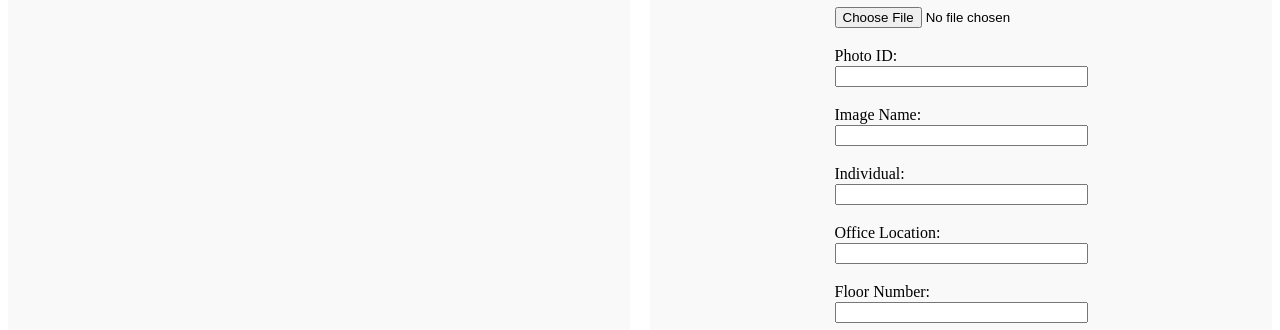
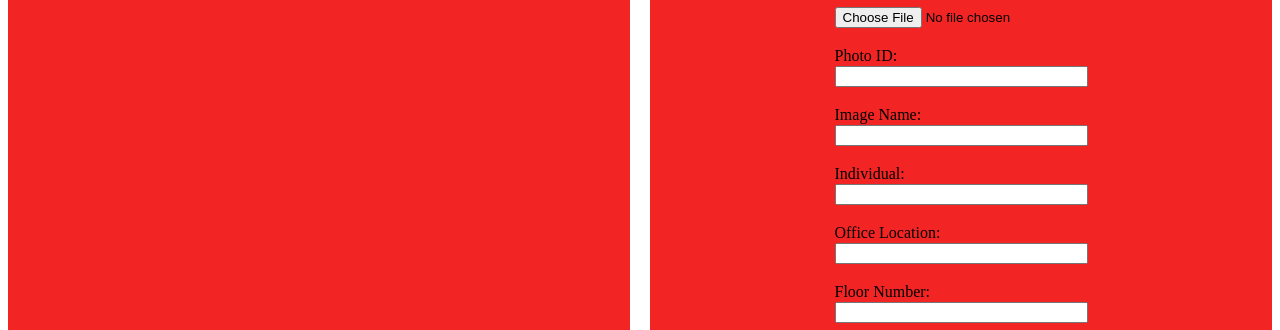
Before and after one commit to DanielSPearson/metapix, a website with bundled scripts: page index.html in a window 1280 px wide. Shown: the part 101-431 px from the top of the page. Built offline with nearby package versions, Linux system fonts and the light colour scheme.

Commit message:
css change

```diff
--- a/style-main.css
+++ b/style-main.css
@@ -6,7 +6,7 @@
 
 .left-panel, .right-panel {
   padding: 20px;
-  background-color: #f9f9f9;
+  background-color: #f32424;
   display: flex;
   flex-direction: column;
   justify-content: center;
```
